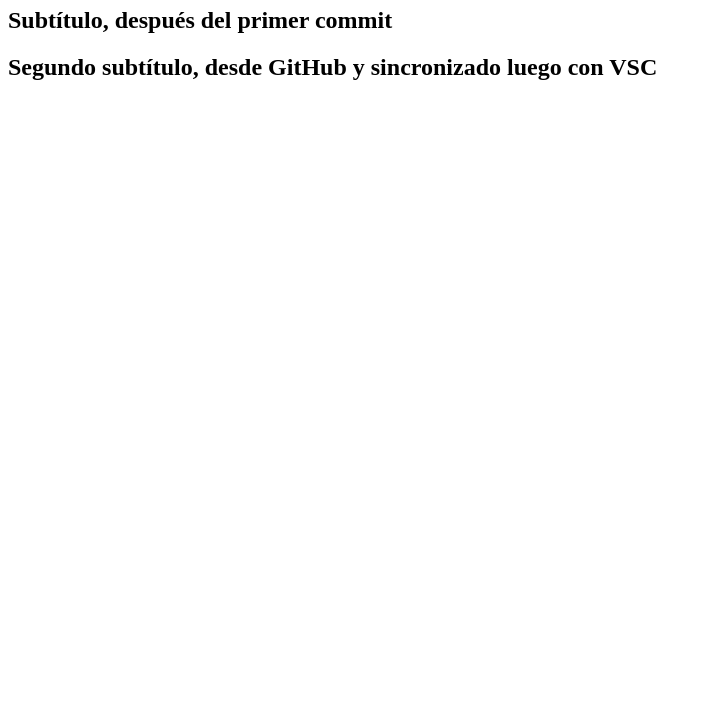
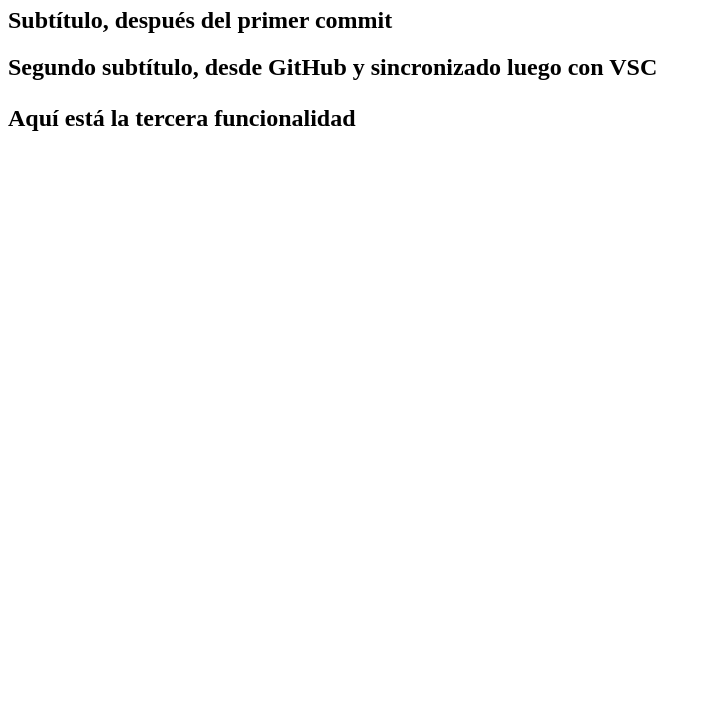
Before and after one commit to vic-mar-fer/desde-gh-01, a plain HTML site: page index.html in a window 1280 px wide. Shown: the part 73-800 px from the top of the page, without its empty margins (0-711 px from the left). Drawn offline with Linux system fonts and the light colour scheme.

Commit message:
Inicio de la tercera funcionalidad

```diff
--- a/index.html
+++ b/index.html
@@ -14,5 +14,7 @@
 
     <h2>Segundo subtítulo, desde GitHub y sincronizado luego con VSC<h2>
 
+    <p>Aquí está la tercera funcionalidad</p>
+
 </body>
 </html>
```
